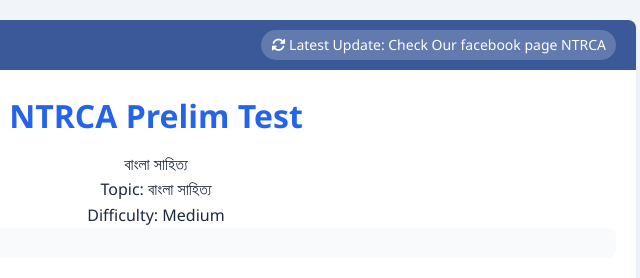
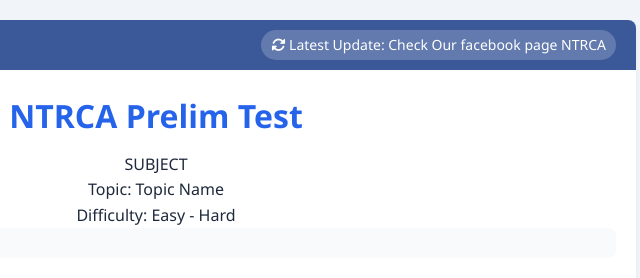
Before and after one commit to NTRCA-REPODev/ntrca.fb, a plain HTML site: page index.html in a window 1280 px wide. Shown: the top 278 px of the page, 484-1124 px from the left. Drawn offline with Linux system fonts and the light colour scheme.

Commit message:
Update index.html

```diff
--- a/index.html
+++ b/index.html
@@ -481,9 +481,9 @@
             </div>
 
             <h1>NTRCA Prelim Test</h1>
-            <p id="exam-subject">বাংলা সাহিত্য</p>
-            <p id="exam-topic">Topic: বাংলা সাহিত্য</p>
-            <p id="exam-difficulty">Difficulty: Medium</p>
+            <p id="exam-subject">SUBJECT</p>
+            <p id="exam-topic">Topic: Topic Name</p>
+            <p id="exam-difficulty">Difficulty: Easy - Hard </p>
             <p id="exam-timer" class="timer"></p>
         </header>
 
@@ -1295,4 +1295,5 @@
         window.onload = init;
     </script>
 </body>
+
 </html>
```
